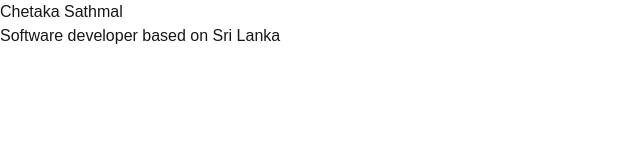
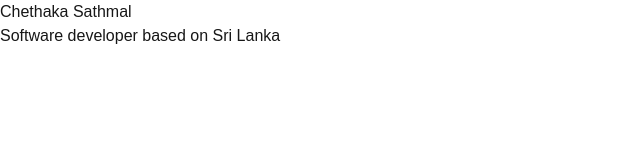
Before and after one commit to Chethaka-Sathmal/portfolio, a Next.js app: page / in a window 1280 px wide. Shown: the top 160 px of the page, without its empty margins (0-640 px from the left). Built offline with nearby package versions, Linux system fonts and the light colour scheme.

Commit message:
fixed a typo

```diff
--- a/app/page.tsx
+++ b/app/page.tsx
@@ -2,7 +2,7 @@ export default function Home() {
   return (
     <main>
       <div>
-        <h1>Chetaka Sathmal</h1>
+        <h1>Chethaka Sathmal</h1>
         <h2>Software developer based on Sri Lanka</h2>
       </div>
     </main>
```
